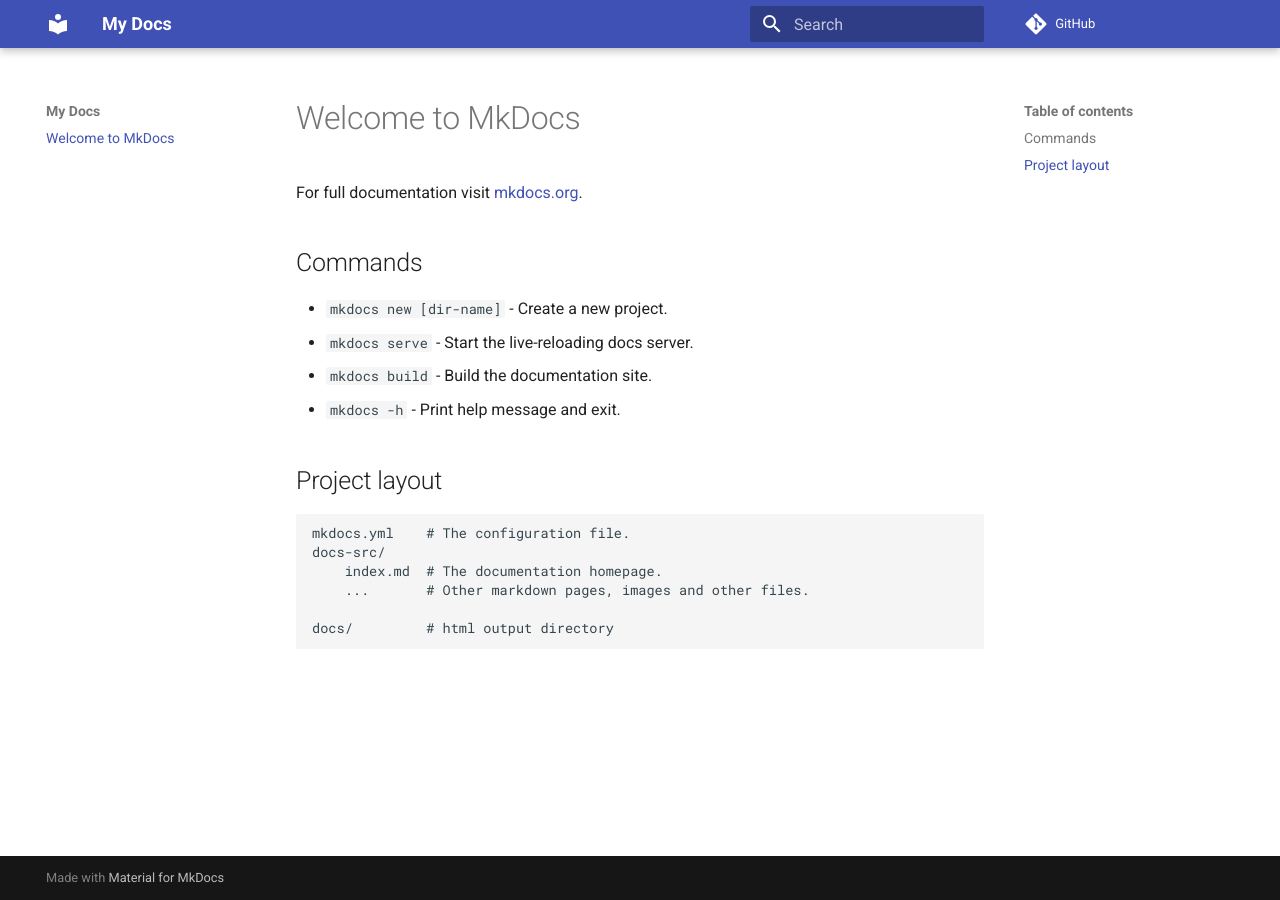
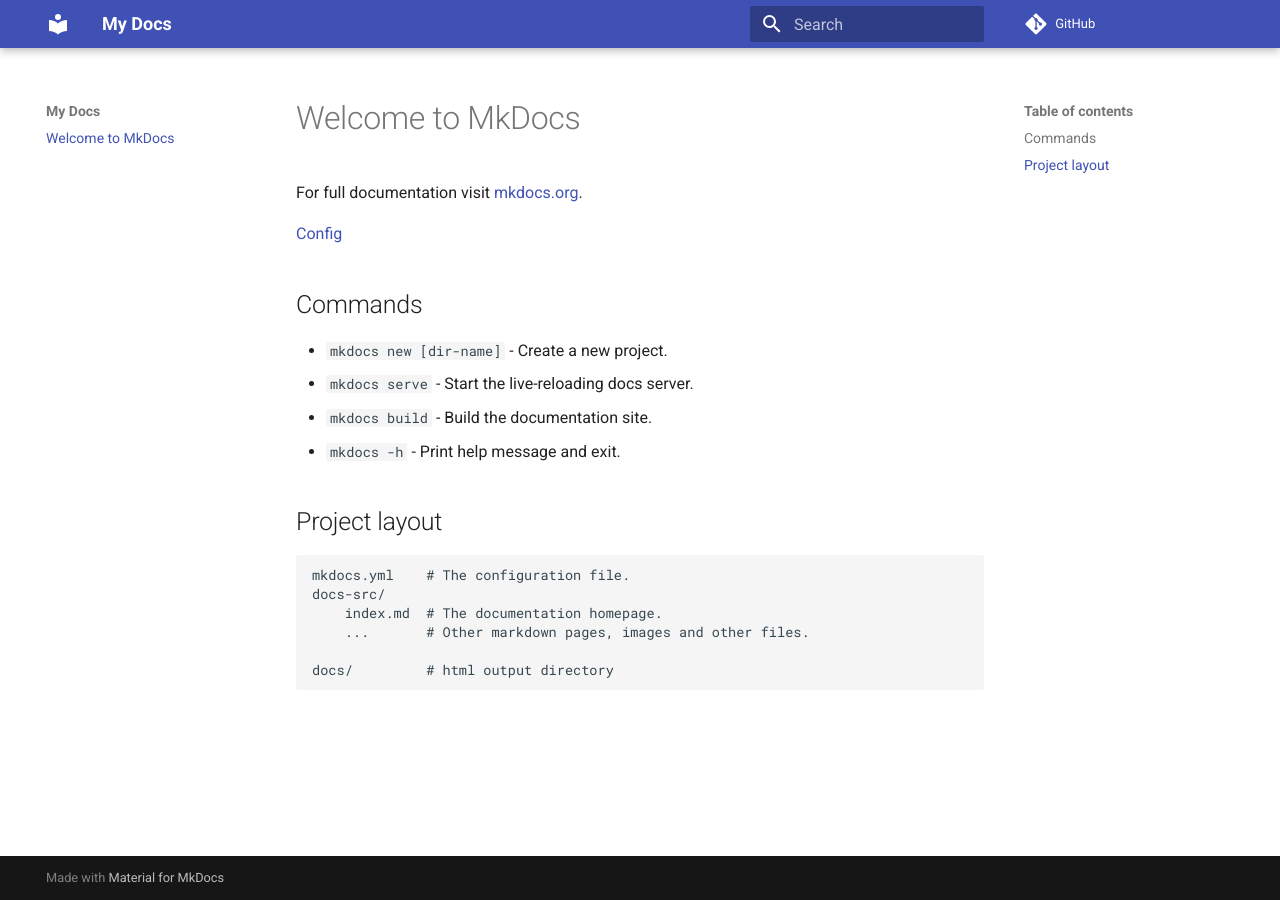
Before and after one commit to DarinDev1000/mkdocs_trial, an MkDocs documentation site: the page built from docs-src/index.md, in a window 1280 px wide. Built offline with MkDocs 1.6.1 and Material for MkDocs 9.7.7, drawn with Linux system fonts in a browser that asks for light colours; comment, search, counter and statistics services are not loaded.

Commit message:
add config link

```diff
--- a/docs-src/index.md
+++ b/docs-src/index.md
@@ -1,6 +1,8 @@
 # Welcome to MkDocs
 
 For full documentation visit [mkdocs.org](https://www.mkdocs.org).
+
+[Config](https://www.mkdocs.org/user-guide/configuration/)
 
 ## Commands
 
```
Also changed, not shown: README.md (+2 -0 lines).
